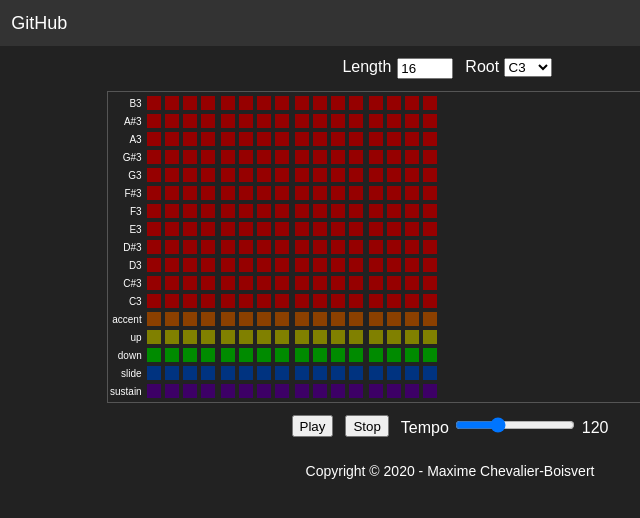
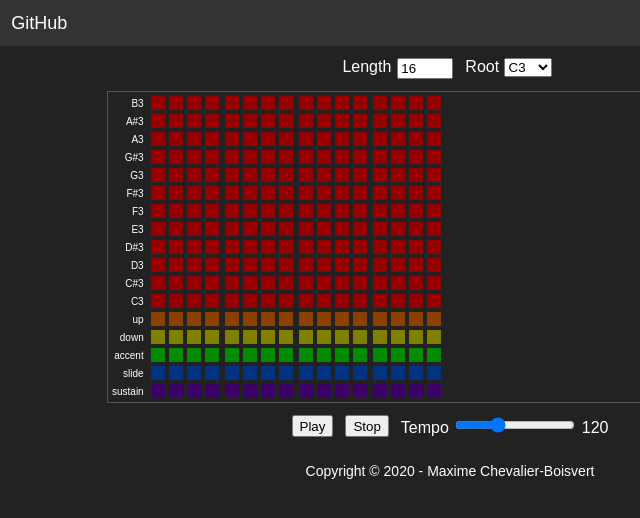
Before and after one commit to maximecb/acidlines, a website with bundled scripts: page public/index.html in a window 1280 px wide. Shown: the full height of the page, 190-830 px from the left. Built offline with nearby package versions, Linux system fonts and the light colour scheme.

Commit message:
Reordered rows based on 303 pattern charts

```diff
--- a/public/guiview.js
+++ b/public/guiview.js
@@ -171,7 +171,7 @@ export class GUIView
             let div = document.createElement('div');
             div.style['display'] = 'inline-block';
             div.style['vertical-align'] = 'top';
-            div.style['margin'] = '0px 0px';
+            div.style['margin'] = '0px 2px';
 
             let names = [];
 
@@ -182,7 +182,7 @@ export class GUIView
                 names.push(noteName);
             }
 
-            names = names.concat(['accent', 'up', 'down', 'slide', 'sustain']);
+            names = names.concat(['up', 'down', 'accent', 'slide', 'sustain']);
 
             for (let name of names)
             {
@@ -222,17 +222,6 @@ export class GUIView
                 bar.appendChild(row);
             }
 
-            // Create the accent cells
-            var row = document.createElement('div');
-            for (var i = 0; i < barLen; ++i)
-            {
-                let stepIdx = barIdx * 16 + i;
-                let cell = new Cell('accent', stepIdx, 0, view.accentClickCbs);
-                row.appendChild(cell.cellDiv);
-                view.accentCells[stepIdx] = cell;
-            }
-            bar.appendChild(row);
-
             // Create the shift cells
             var upRow = document.createElement('div');
             var dnRow = document.createElement('div');
@@ -248,6 +237,17 @@ export class GUIView
             }
             bar.appendChild(upRow);
             bar.appendChild(dnRow);
+
+            // Create the accent cells
+            var row = document.createElement('div');
+            for (var i = 0; i < barLen; ++i)
+            {
+                let stepIdx = barIdx * 16 + i;
+                let cell = new Cell('accent', stepIdx, 0, view.accentClickCbs);
+                row.appendChild(cell.cellDiv);
+                view.accentCells[stepIdx] = cell;
+            }
+            bar.appendChild(row);
 
             // Create the slide cells
             var row = document.createElement('div');
--- a/public/style.css
+++ b/public/style.css
@@ -229,10 +229,6 @@ div.row_name_text
     font-size: 10px;
 }
 
-
-
-
-
 div.note
 {
     display: inline-block;
@@ -252,7 +248,7 @@ div.note_light
     background-color: rgb(255, 255, 255);
 }
 
-div.accent
+div.shiftup
 {
     display: inline-block;
     width: 14px;
@@ -261,12 +257,12 @@ div.accent
     background-color: rgb(139, 64, 0);
 }
 
-div.accent_on
+div.shiftup_on
 {
     background-color: rgb(255, 153, 0);
 }
 
-div.shiftup
+div.shiftdn
 {
     display: inline-block;
     width: 14px;
@@ -275,32 +271,21 @@ div.shiftup
     background-color: rgb(128, 128, 0);
 }
 
-div.shiftup_on
+div.shiftdn_on
 {
     background-color: rgb(255, 255, 0);
 }
 
-div.shiftdn
+div.accent
 {
     display: inline-block;
     width: 14px;
     height: 14px;
     margin: 2px;
     background-color: rgb(0, 139, 0);
-
-    /*text-align: center;*/
 }
 
-/*
-div.shiftdn::after
-{
-    color: rgba(255, 255, 255, 128);
-    font-size: 11;
-    content: '▼';
-}
-*/
-
-div.shiftdn_on
+div.accent_on
 {
     background-color: rgb(0, 255, 0);
 }
```
